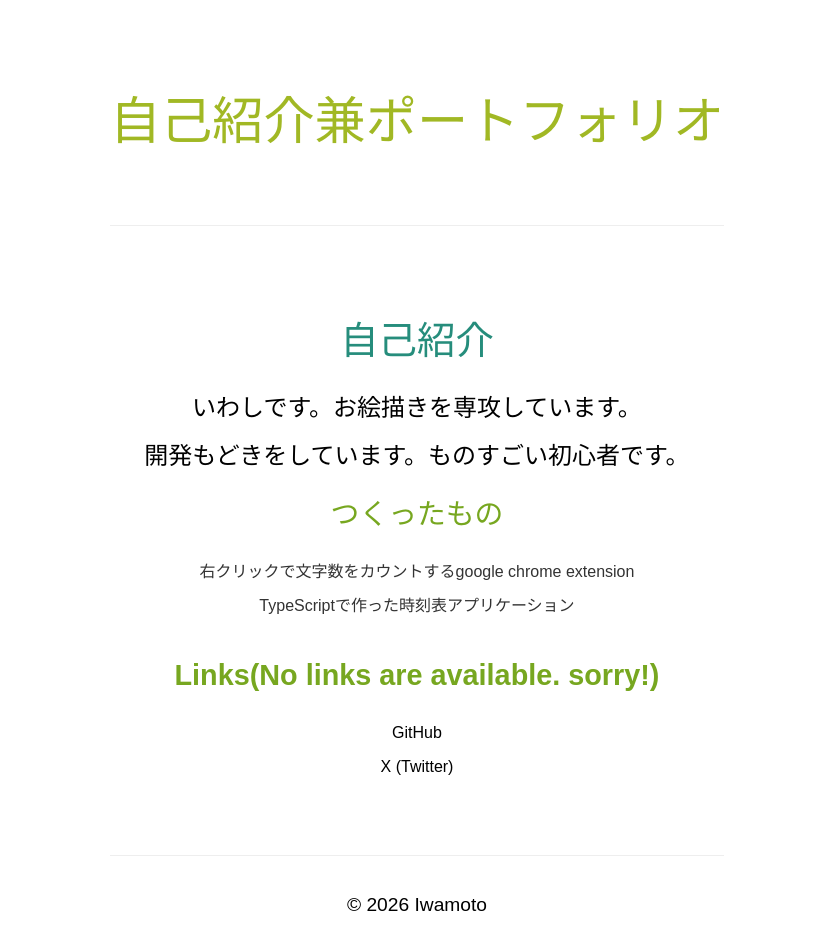
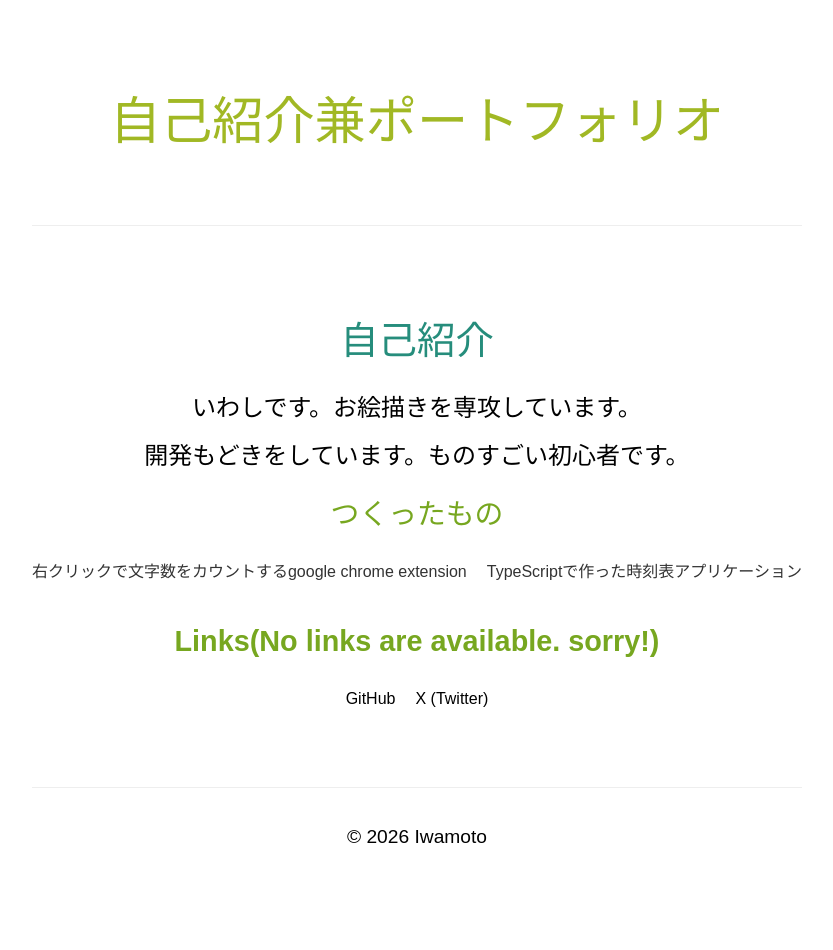
Before and after one commit to IWASHINONIBOSHI/MyPortfolio, a React app: page / in a window 1280 px wide. Shown: the top 950 px of the page, without its empty margins (223-1056 px from the left). After the commit the page ends 906 px from the top, so only its background shows below. Built offline with nearby package versions, Linux system fonts and the light colour scheme; the HTML template or start-up script is replaced by a standard one.

Commit message:
レスポンシブ対応
レスポンシブ対応を忘れていたため、追加...

```diff
--- a/src/App.css
+++ b/src/App.css
@@ -33,7 +33,15 @@
 ul {
   list-style: none;
   padding: 0;
+  display: flex;
+  flex-direction: row; /* 基本は横並び */
+  justify-content: center; /* 中央揃え */
+  gap: 20px; /* 隣との間隔を20px空ける */
 }
-li {
-  margin: 10px 0;
+/* ↓スマホ用（600px以下）の条件分岐↓  */
+@media (max-width: 600px) {
+  ul {
+    flex-direction: column; /* 縦積みに変更 */
+    gap: 10px; /* 間隔を少し狭める */
+  }
 }
```
